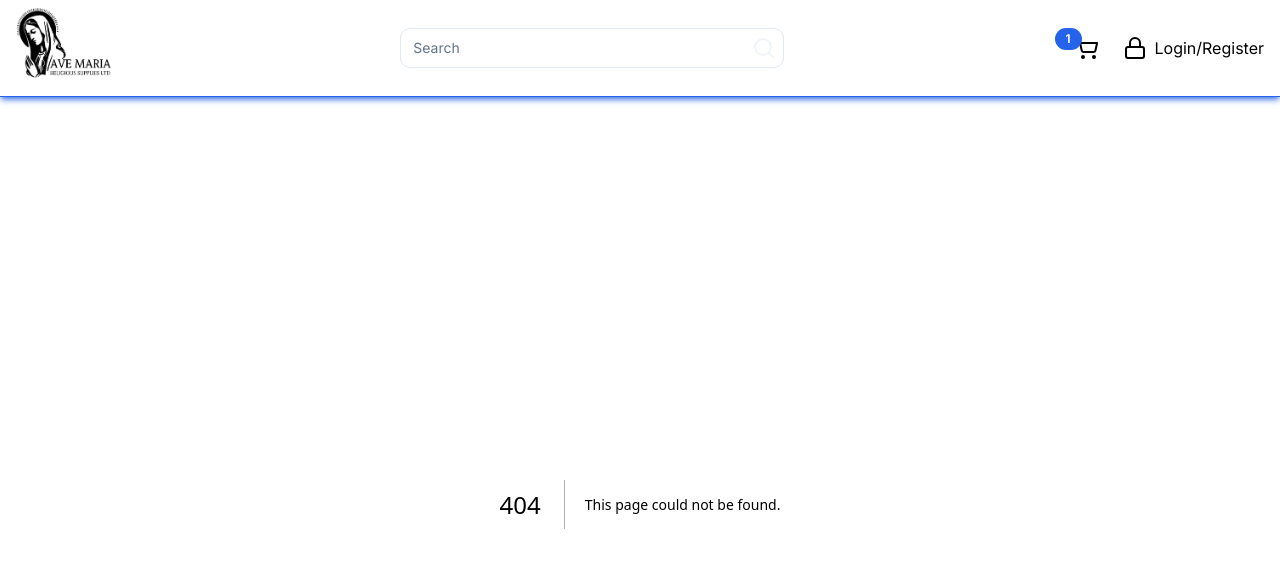
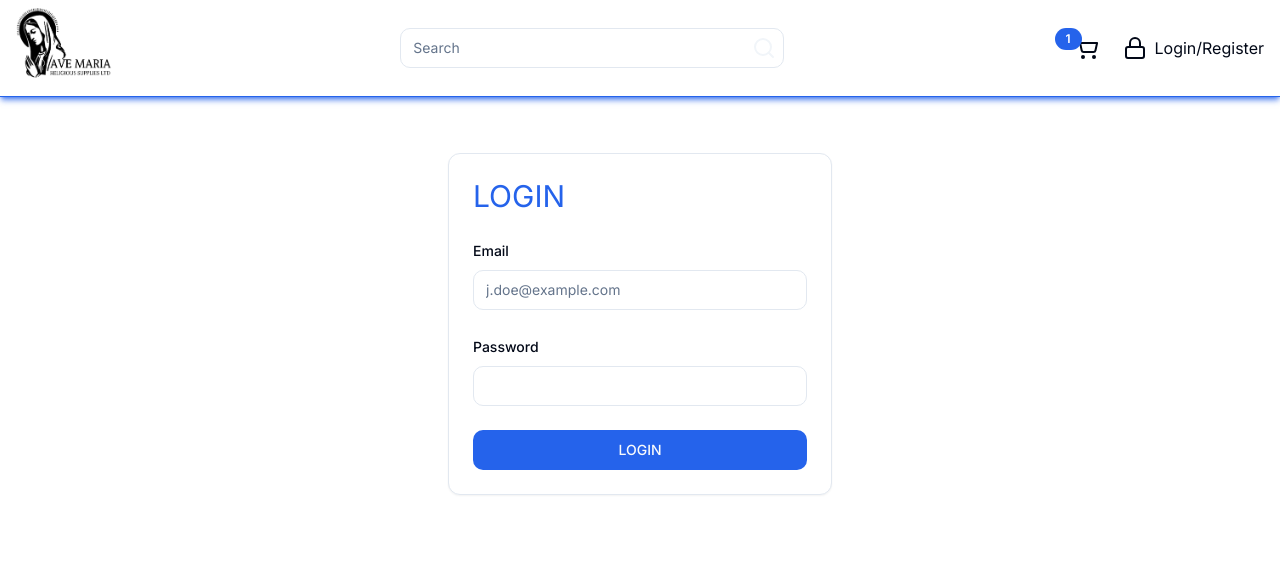
Before and after one commit to SkyLinkimpact/Ave_Maria_Religious_Supplies_Limited-App, a Next.js app: page /login in a window 1280 px wide. Before the commit this address had no page. Shown: the top 568 px of the page. Built offline with nearby package versions, Linux system fonts and the light colour scheme.

Commit message:
Feat: Login page

```diff
--- /dev/null
+++ b/app/login/page.tsx
@@ -0,0 +1,75 @@
+"use client";
+
+import { Button } from "@/components/ui/button";
+import { Card, CardContent, CardHeader } from "@/components/ui/card";
+import {
+  Form,
+  FormField,
+  FormItem,
+  FormLabel,
+  FormControl,
+  FormMessage,
+} from "@/components/ui/form";
+import { LoginRequestSchema } from "@/lib/schemas";
+import { zodResolver } from "@hookform/resolvers/zod";
+import { Input } from "@/components/ui/input";
+import React from "react";
+import { useForm } from "react-hook-form";
+import { z } from "zod";
+
+function LoginPage() {
+  const form = useForm<z.infer<typeof LoginRequestSchema>>({
+    resolver: zodResolver(LoginRequestSchema),
+    defaultValues: {
+      email: "",
+      password: "",
+    },
+  });
+
+  return (
+    <Card className="mx-auto w-full max-w-sm mt-12">
+      <CardHeader className="text-bold text-3xl text-primary">LOGIN</CardHeader>
+      <CardContent>
+        <Form {...form}>
+          <form className="space-y-6">
+            <FormField
+              control={form.control}
+              name="email"
+              render={({ field }) => (
+                <FormItem>
+                  <FormLabel>Email</FormLabel>
+                  <FormControl>
+                    <Input placeholder="j.doe@example.com" {...field} />
+                  </FormControl>
+                  <FormMessage />
+                </FormItem>
+              )}
+            />
+            <FormField
+              control={form.control}
+              name="password"
+              render={({ field }) => (
+                <FormItem>
+                  <FormLabel>Password</FormLabel>
+                  <FormControl>
+                    <Input type="password" {...field} />
+                  </FormControl>
+                  <FormMessage />
+                </FormItem>
+              )}
+            />
+            <Button
+              type="submit"
+              className="flex items-center justify-center w-full"
+              // disabled={loginMutation.isPending}
+            >
+              LOGIN
+            </Button>
+          </form>
+        </Form>
+      </CardContent>
+    </Card>
+  );
+}
+
+export default LoginPage;
--- /dev/null
+++ b/components/ui/form.tsx
@@ -0,0 +1,176 @@
+import * as React from "react"
+import * as LabelPrimitive from "@radix-ui/react-label"
+import { Slot } from "@radix-ui/react-slot"
+import {
+  Controller,
+  ControllerProps,
+  FieldPath,
+  FieldValues,
+  FormProvider,
+  useFormContext,
+} from "react-hook-form"
+
+import { cn } from "@/lib/utils"
+import { Label } from "@/components/ui/label"
+
+const Form = FormProvider
+
+type FormFieldContextValue<
+  TFieldValues extends FieldValues = FieldValues,
+  TName extends FieldPath<TFieldValues> = FieldPath<TFieldValues>
+> = {
+  name: TName
+}
+
+const FormFieldContext = React.createContext<FormFieldContextValue>(
+  {} as FormFieldContextValue
+)
+
+const FormField = <
+  TFieldValues extends FieldValues = FieldValues,
+  TName extends FieldPath<TFieldValues> = FieldPath<TFieldValues>
+>({
+  ...props
+}: ControllerProps<TFieldValues, TName>) => {
+  return (
+    <FormFieldContext.Provider value={{ name: props.name }}>
+      <Controller {...props} />
+    </FormFieldContext.Provider>
+  )
+}
+
+const useFormField = () => {
+  const fieldContext = React.useContext(FormFieldContext)
+  const itemContext = React.useContext(FormItemContext)
+  const { getFieldState, formState } = useFormContext()
+
+  const fieldState = getFieldState(fieldContext.name, formState)
+
+  if (!fieldContext) {
+    throw new Error("useFormField should be used within <FormField>")
+  }
+
+  const { id } = itemContext
+
+  return {
+    id,
+    name: fieldContext.name,
+    formItemId: `${id}-form-item`,
+    formDescriptionId: `${id}-form-item-description`,
+    formMessageId: `${id}-form-item-message`,
+    ...fieldState,
+  }
+}
+
+type FormItemContextValue = {
+  id: string
+}
+
+const FormItemContext = React.createContext<FormItemContextValue>(
+  {} as FormItemContextValue
+)
+
+const FormItem = React.forwardRef<
+  HTMLDivElement,
+  React.HTMLAttributes<HTMLDivElement>
+>(({ className, ...props }, ref) => {
+  const id = React.useId()
+
+  return (
+    <FormItemContext.Provider value={{ id }}>
+      <div ref={ref} className={cn("space-y-2", className)} {...props} />
+    </FormItemContext.Provider>
+  )
+})
+FormItem.displayName = "FormItem"
+
+const FormLabel = React.forwardRef<
+  React.ElementRef<typeof LabelPrimitive.Root>,
+  React.ComponentPropsWithoutRef<typeof LabelPrimitive.Root>
+>(({ className, ...props }, ref) => {
+  const { error, formItemId } = useFormField()
+
+  return (
+    <Label
+      ref={ref}
+      className={cn(error && "text-destructive", className)}
+      htmlFor={formItemId}
+      {...props}
+    />
+  )
+})
+FormLabel.displayName = "FormLabel"
+
+const FormControl = React.forwardRef<
+  React.ElementRef<typeof Slot>,
+  React.ComponentPropsWithoutRef<typeof Slot>
+>(({ ...props }, ref) => {
+  const { error, formItemId, formDescriptionId, formMessageId } = useFormField()
+
+  return (
+    <Slot
+      ref={ref}
+      id={formItemId}
+      aria-describedby={
+        !error
+          ? `${formDescriptionId}`
+          : `${formDescriptionId} ${formMessageId}`
+      }
+      aria-invalid={!!error}
+      {...props}
+    />
+  )
+})
+FormControl.displayName = "FormControl"
+
+const FormDescription = React.forwardRef<
+  HTMLParagraphElement,
+  React.HTMLAttributes<HTMLParagraphElement>
+>(({ className, ...props }, ref) => {
+  const { formDescriptionId } = useFormField()
+
+  return (
+    <p
+      ref={ref}
+      id={formDescriptionId}
+      className={cn("text-sm text-muted-foreground", className)}
+      {...props}
+    />
+  )
+})
+FormDescription.displayName = "FormDescription"
+
+const FormMessage = React.forwardRef<
+  HTMLParagraphElement,
+  React.HTMLAttributes<HTMLParagraphElement>
+>(({ className, children, ...props }, ref) => {
+  const { error, formMessageId } = useFormField()
+  const body = error ? String(error?.message) : children
+
+  if (!body) {
+    return null
+  }
+
+  return (
+    <p
+      ref={ref}
+      id={formMessageId}
+      className={cn("text-sm font-medium text-destructive", className)}
+      {...props}
+    >
+      {body}
+    </p>
+  )
+})
+FormMessage.displayName = "FormMessage"
+
+export {
+  useFormField,
+  Form,
+  FormItem,
+  FormLabel,
+  FormControl,
+  FormDescription,
+  FormMessage,
+  FormField,
+}
--- /dev/null
+++ b/components/ui/label.tsx
@@ -0,0 +1,26 @@
+"use client"
+
+import * as React from "react"
+import * as LabelPrimitive from "@radix-ui/react-label"
+import { cva, type VariantProps } from "class-variance-authority"
+
+import { cn } from "@/lib/utils"
+
+const labelVariants = cva(
+  "text-sm font-medium leading-none peer-disabled:cursor-not-allowed peer-disabled:opacity-70"
+)
+
+const Label = React.forwardRef<
+  React.ElementRef<typeof LabelPrimitive.Root>,
+  React.ComponentPropsWithoutRef<typeof LabelPrimitive.Root> &
+    VariantProps<typeof labelVariants>
+>(({ className, ...props }, ref) => (
+  <LabelPrimitive.Root
+    ref={ref}
+    className={cn(labelVariants(), className)}
+    {...props}
+  />
+))
+Label.displayName = LabelPrimitive.Root.displayName
+
+export { Label }
--- /dev/null
+++ b/lib/schemas.ts
@@ -0,0 +1,6 @@
+import { z } from "zod";
+
+export const LoginRequestSchema = z.object({
+  email: z.string().email(),
+  password: z.string(),
+});
--- /dev/null
+++ b/lib/types.ts
@@ -0,0 +1,4 @@
+import { z } from "zod";
+import { LoginRequestSchema } from "./schemas";
+
+export type LoginRequest = z.infer<typeof LoginRequestSchema>;
```
Also changed, not shown: package.json (+7 -1 lines), 1 other file (tests, documents, lock files or other folders).
